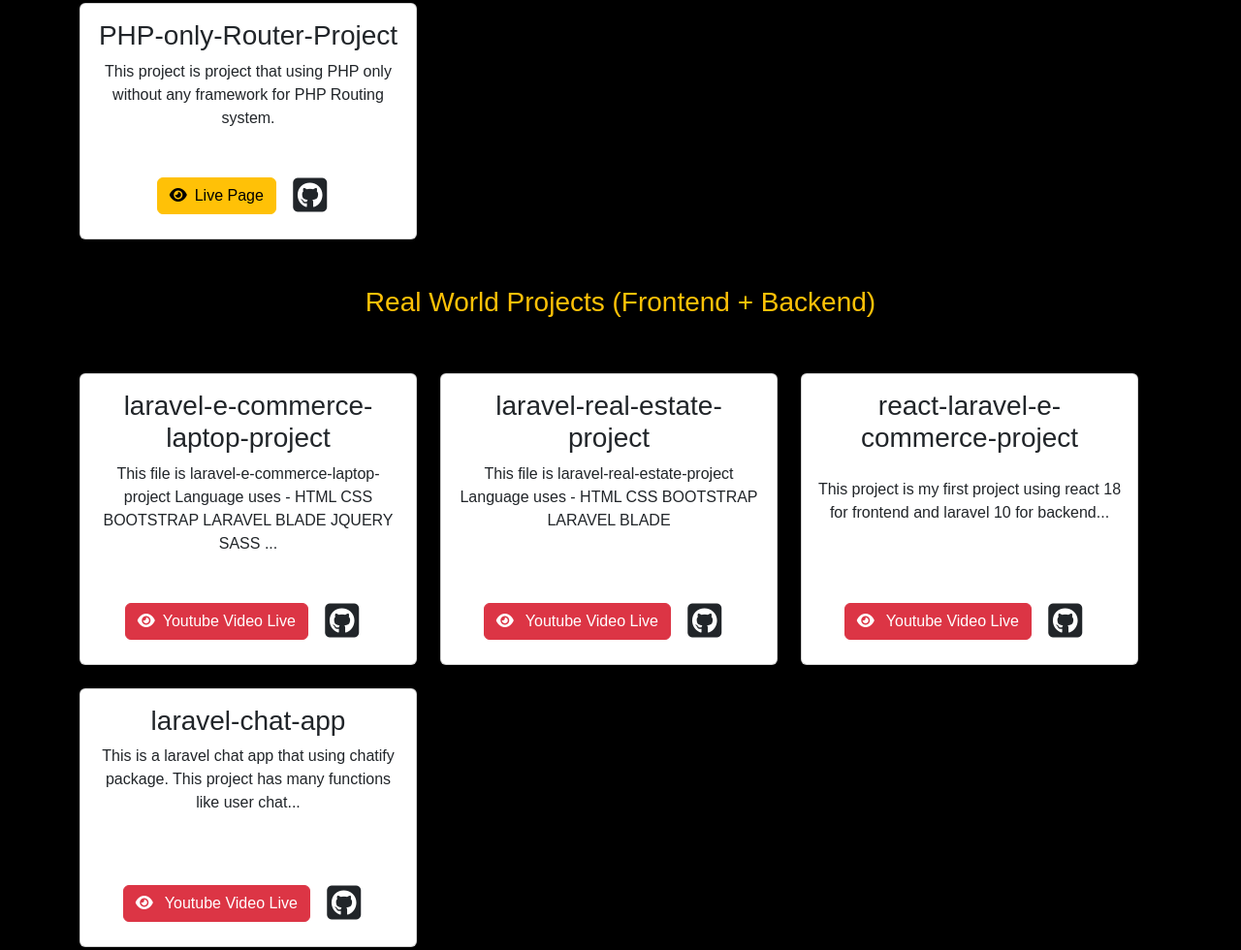
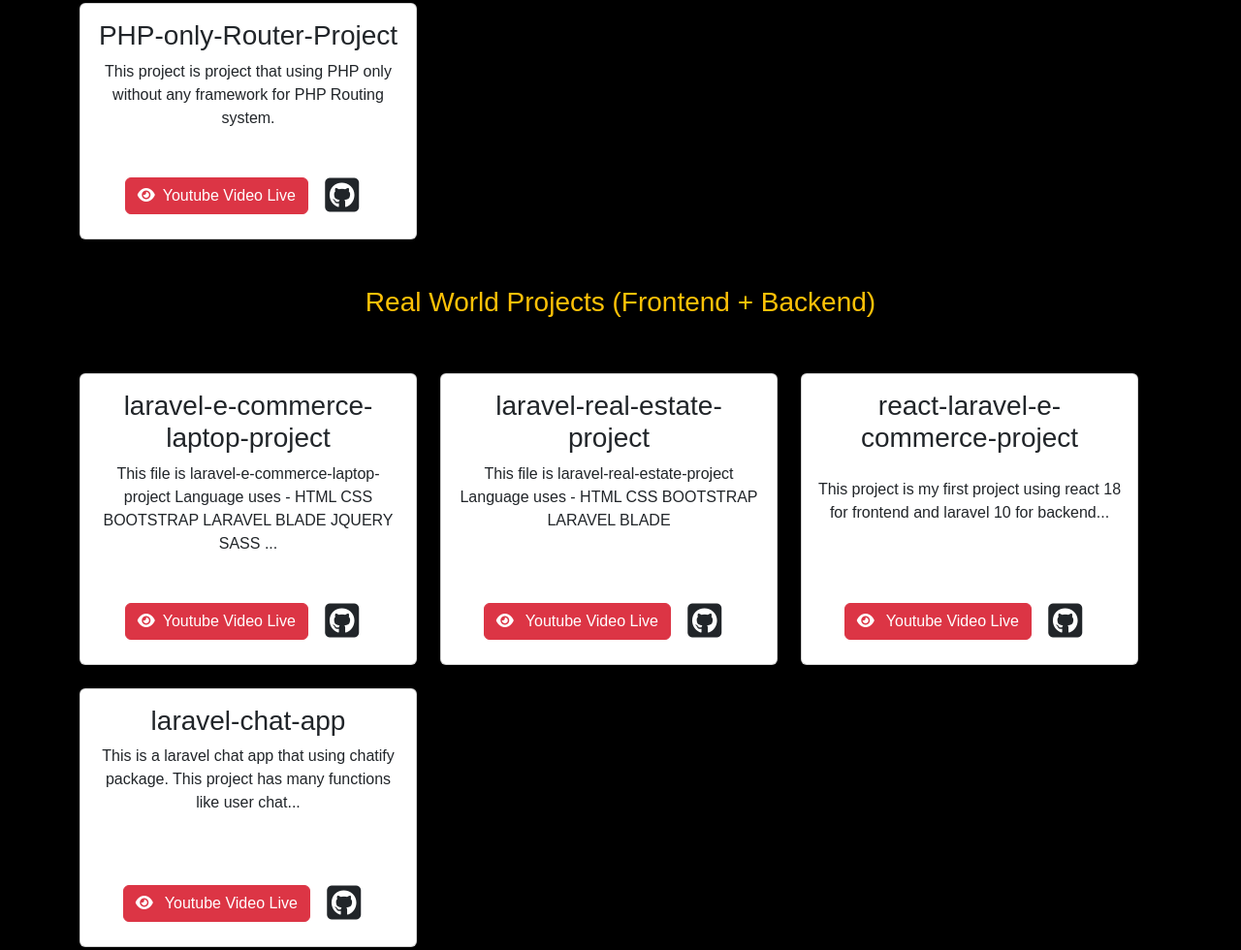
Before and after one commit to ZinSoeTun/My-Portfolio, a plain HTML site: page index.html in a window 1280 px wide. Shown: the part 2433-3413 px from the top of the page at 97% size. Drawn offline with nearby package versions, Linux system fonts and the light colour scheme.

Commit message:
Update index.html

```diff
--- a/index.html
+++ b/index.html
@@ -281,8 +281,8 @@
                   </p>
                       <a
                     href="https://youtu.be/oY0d5KEDgTY?si=qQUcnUIP5U5yEOUp"
-                    class="btn btn-warning mt-4"
-                    ><i class="fa-solid fa-eye me-2"></i>Live Page</a
+                    class="btn btn-danger mt-4"
+                    ><i class="fa-solid fa-eye me-2"></i>Youtube Video Live</a
                   >
                   <a
                     class="btn mt-4"
```
